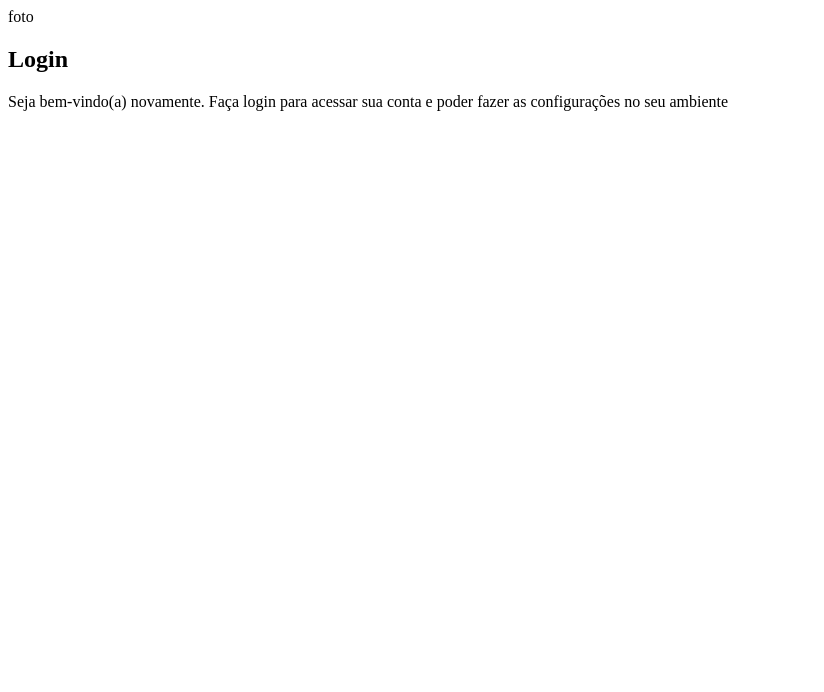
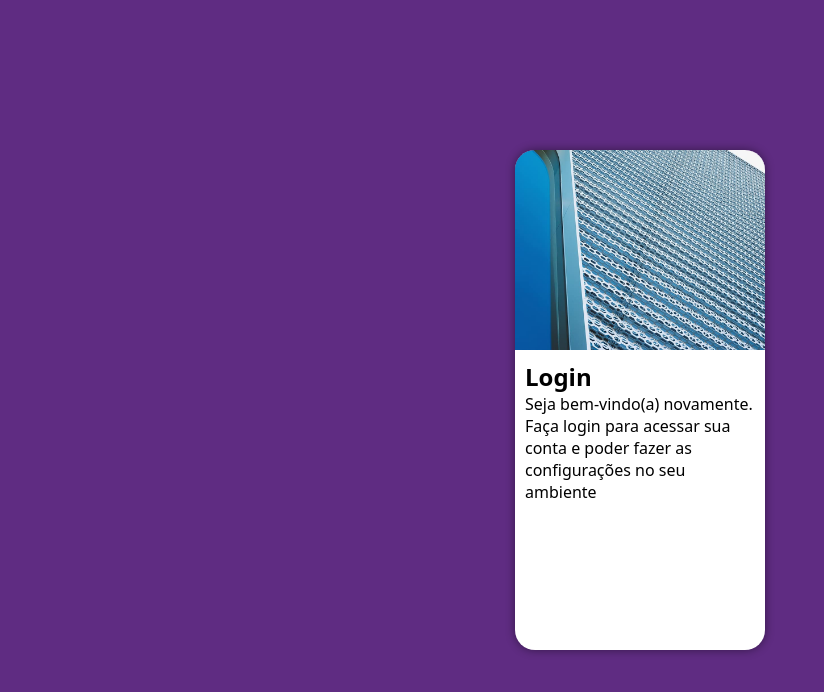
Before and after one commit to Karol-Oliveira/projeto-login, a plain HTML site: page index.html in a window 1280 px wide. Shown: the whole page, without its empty margins (0-824 px from the left). Drawn offline with nearby package versions, Linux system fonts and the light colour scheme.

Commit message:
atualização da pagina de login

```diff
--- a/estilos/style.css
+++ b/estilos/style.css
@@ -5,3 +5,51 @@
     Verde: #49A09D
     Lilás: #5F2C82
 */
+
+*{
+    margin: 0px;
+    padding: 0px;
+    font-family: system-ui, -apple-system, BlinkMacSystemFont, 'Segoe UI', Roboto, Oxygen, Ubuntu, Cantarell, 'Open Sans', 'Helvetica Neue', sans-serif;
+    box-sizing: border-box;
+
+}
+
+body, html {
+    background-color: #5f2c82;
+    height: 100vh;
+    width: 100vw;
+}
+
+main {
+    position: relative;
+    height: 100vh;
+    width: 100vw;
+
+}
+
+section#login {
+    background-color: white;
+    width: 250px;
+    height: 500px;
+    border-radius: 20px;
+    position: absolute;
+    top: 50%;
+    left: 50%;
+    transform: translate(-50%, -50%);
+    overflow: hidden;
+    box-shadow: 0px 0px 10px hsla(0, 0%, 0%, 0.450);
+}
+
+section#login > div#imagem {
+    background:  #5f2c82 url('../imagens/metal.jpg') no-repeat;
+    background-size: cover;
+    background-position: left bottom;
+    height: 200px;
+    display: block;
+}
+
+section#login > div#formulario {
+    padding: 10px;
+    display: block;
+
+}
--- a/index.html
+++ b/index.html
@@ -12,7 +12,7 @@
     <main>
         <section id="login">
             <div id="imagem">
-                foto
+
             </div>
             <div id="formulario">
                 <h1>Login</h1>
```
